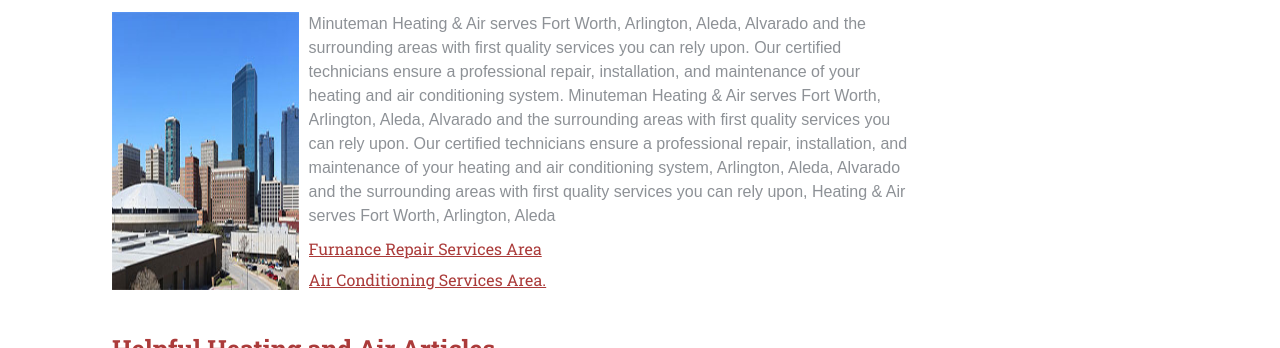
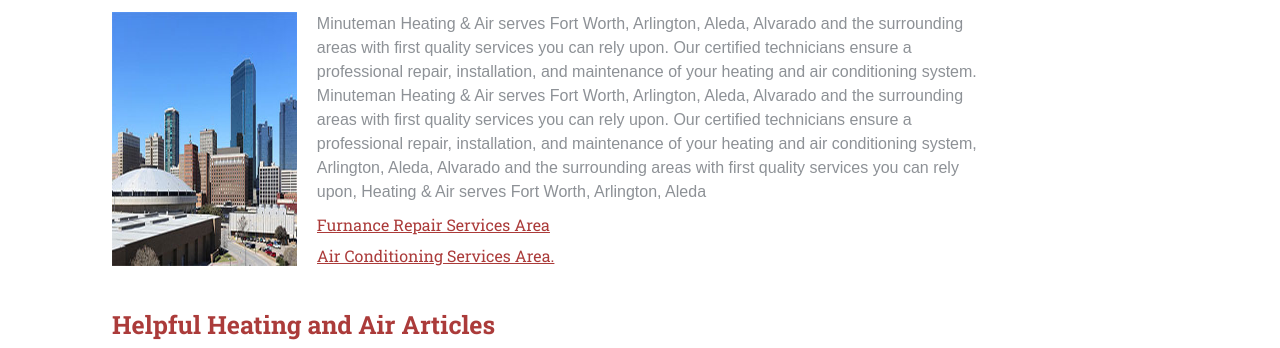
Before and after one commit to phemzyDeft/assessment, a plain HTML site: page index.html in a window 1280 px wide. Shown: the part 406-754 px from the top of the page. Drawn offline with Linux system fonts and the light colour scheme; a web font is replaced by a local one.

Commit message:
assessment

```diff
--- a/assets/css/style.css
+++ b/assets/css/style.css
@@ -112,7 +112,7 @@ section {
 .our_service_area .our_services_flex {
   display: flex;
   justify-content: space-between;
-  gap: 10px;
+  gap: 20px;
 }
 
 
@@ -124,7 +124,7 @@ section {
   font-weight: 400;
   color: #8d9196;
   line-height: 1.5rem;
-  width: 70%;
+  width: 80%;
 }
 
 .our_service_area .our_services_body_after {
```
